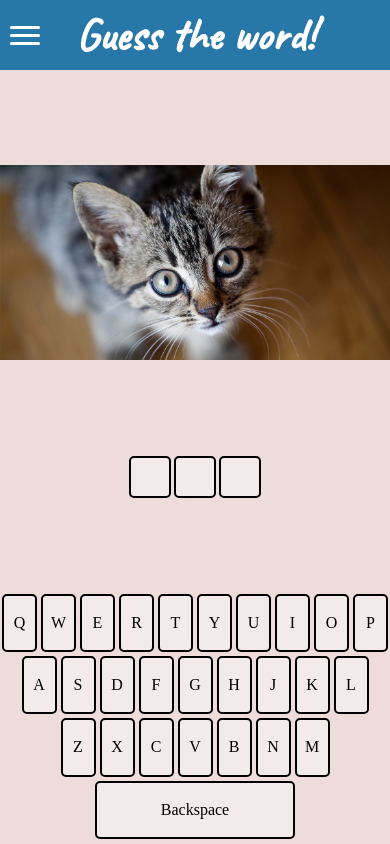
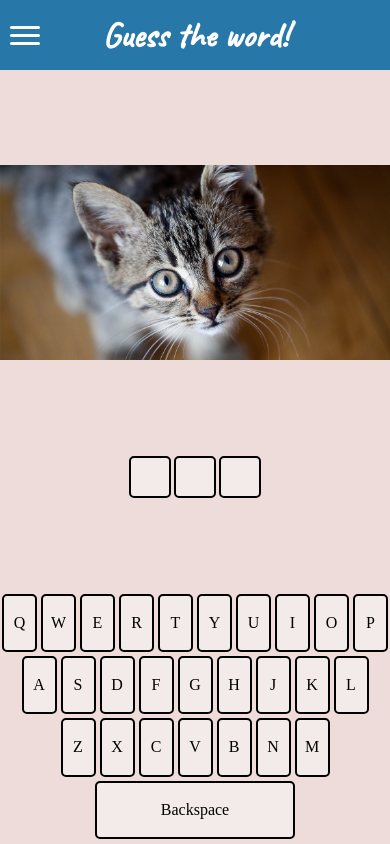
Before and after one commit to jzapiorkowski/guess-the-word, a React app: page / in a window 390 px wide. Built offline with nearby package versions, Linux system fonts and the light colour scheme.

Commit message:
change logo's font size for mobile devices

```diff
--- a/src/header/header.scss
+++ b/src/header/header.scss
@@ -27,5 +27,8 @@
   }
   .logo {
     font-family: 'Caveat', cursive;
+    @media (max-width: 800px) {
+      font-size: 35px;
+    }
   }
 }
```
Also changed, not shown: src/header/header.css, 1 other file.
